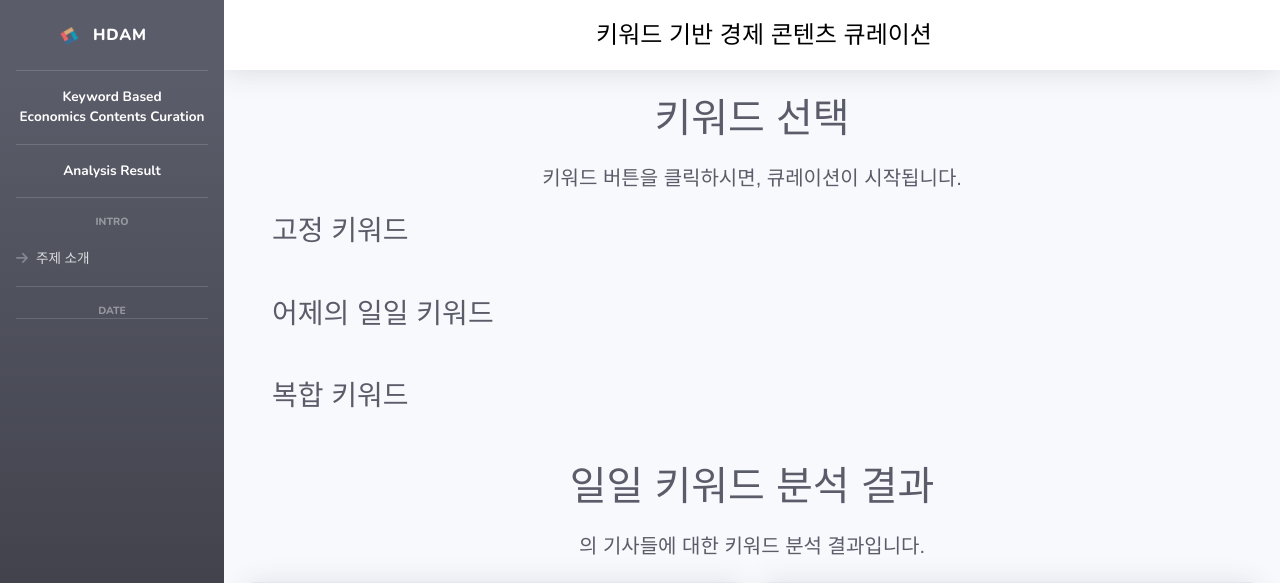
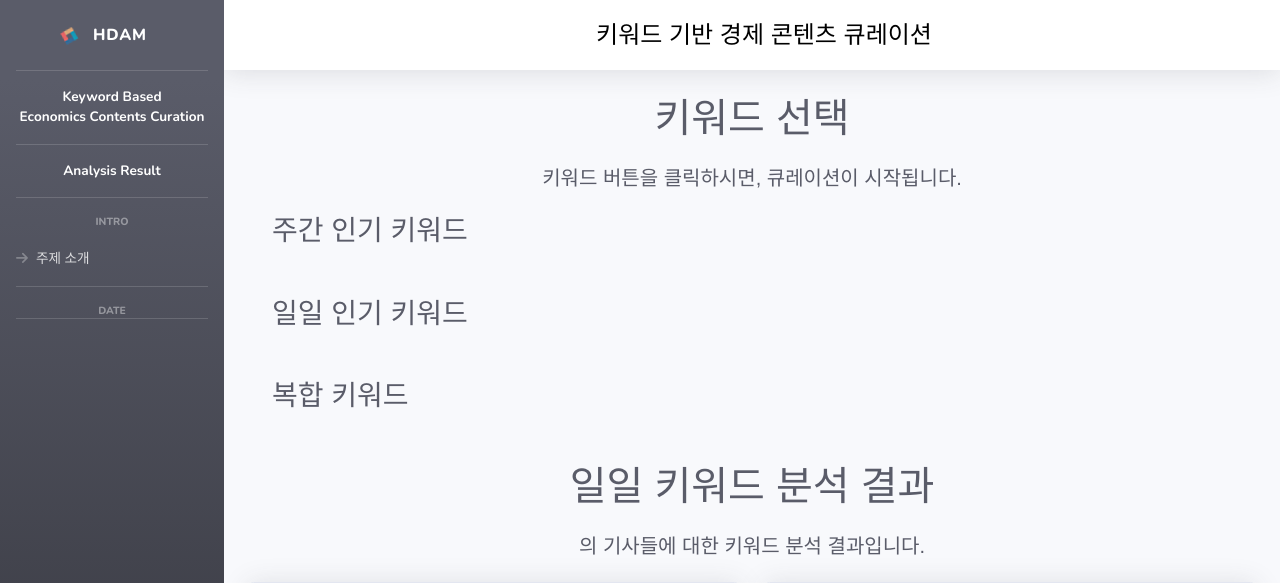
Before and after one commit to HBNU-SWUNIV/come-capstone23-hdam, a Django app: template 003 Code/Django_Project_HDAM/templates/Main/date_inf.html in a window 1280 px wide. Shown: the top 583 px of the page. Run offline with Django 3.2, Linux system fonts and the light colour scheme; the template is opened without the code that fills it, so the values that code supplies are empty; some libraries are stand-ins or nearby versions; some web fonts are replaced.

Commit message:
WEB : 키워드 이름 변경 (고정, 일일 -> 주간 인기, 일일 인기)

```diff
--- a/003 Code/Django_Project_HDAM/templates/Main/date_inf.html
+++ b/003 Code/Django_Project_HDAM/templates/Main/date_inf.html
@@ -137,9 +137,9 @@
 
                     <!--버튼 부분 container-->
                     <div class="container fluid">
-                         <!--고정 키워드 부분-->
+                         <!--주간 인기 키워드 부분-->
                         <div class="d-sm-flex align-items-center mb-4">
-                            <h1 class="h3 mb-0 text-gray-800">고정 키워드</h1>
+                            <h1 class="h3 mb-0 text-gray-800">주간 인기 키워드</h1>
                         </div>
 
                         <div class="btn-group mb-4">
@@ -151,9 +151,9 @@
                             {% endfor %}
                         </div>
 
-                         <!--일일 키워드 부분-->
+                         <!--일일 인기 키워드 부분-->
                         <div class="d-sm-flex align-items-center mb-4">
-                            <h1 class="h3 mb-0 text-gray-800">어제의 일일 키워드</h1>
+                            <h1 class="h3 mb-0 text-gray-800">일일 인기 키워드</h1>
                         </div>
 
                         <div class="btn-group mb-4">
```
